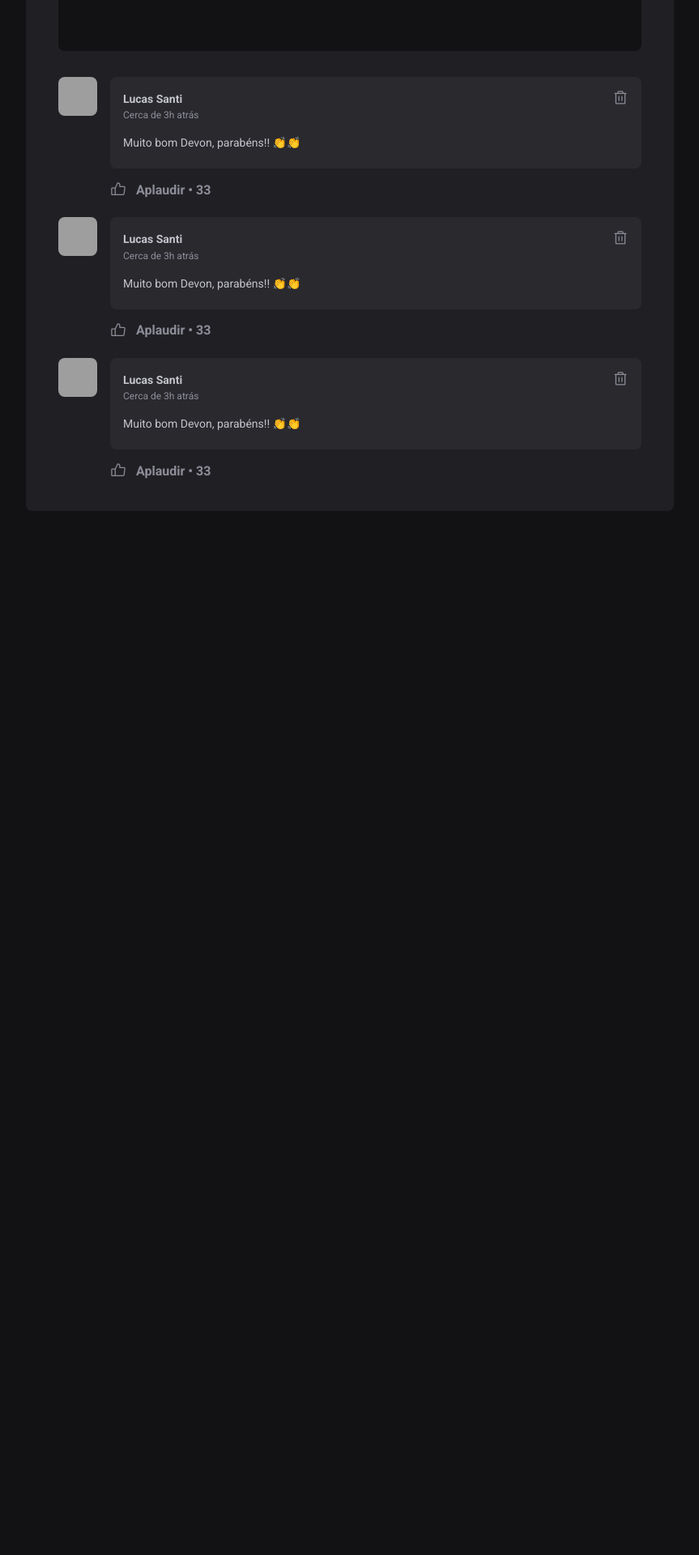
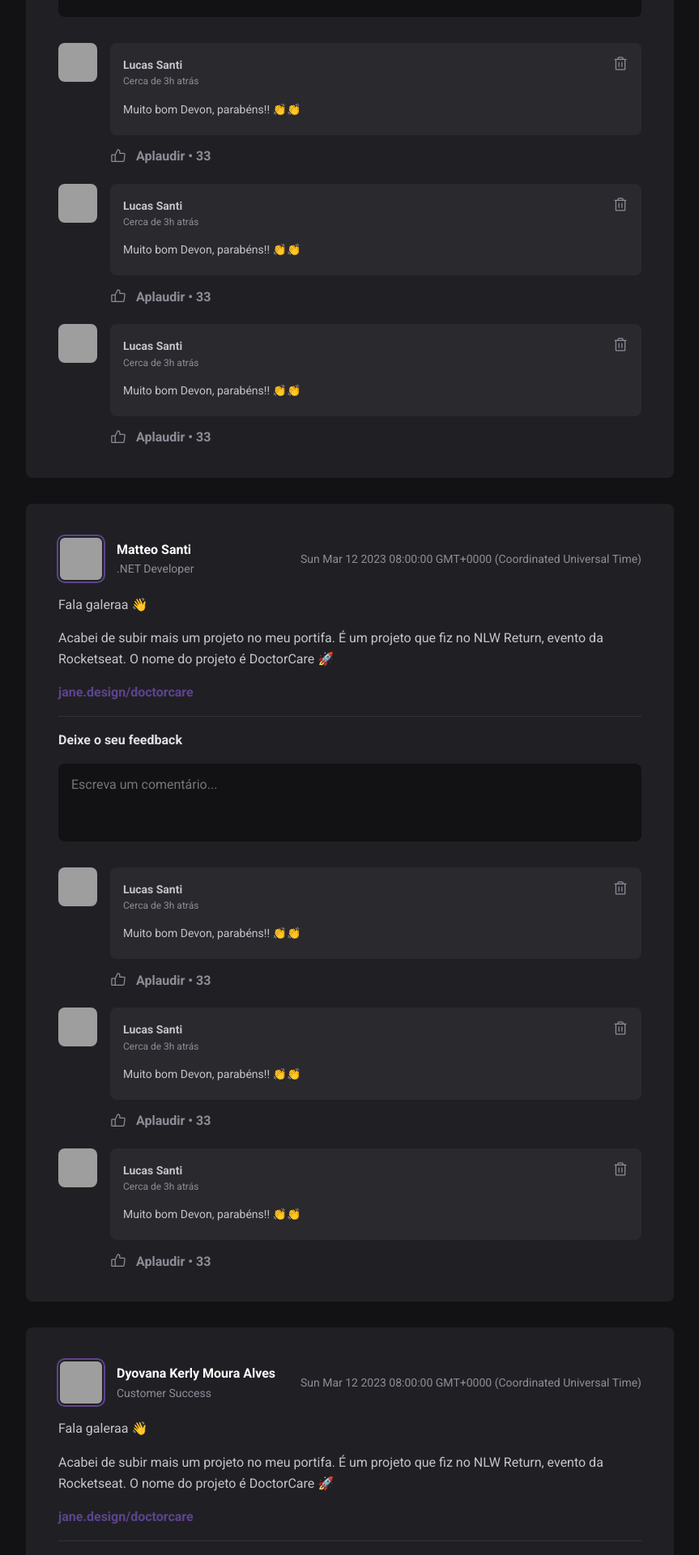
Before and after one commit to idlucassanti/ignite.react.feed, a React (Vite) app: page / in a window 1280 px wide. Shown: the part 500-2420 px from the top of the page at 81% size, without its empty margins (352-1215 px from the left). Before the commit the page ends 1163 px from the top, so only its background shows below. Built offline with nearby package versions, Linux system fonts and the light colour scheme; grey boxes are pictures that could not be loaded.

Commit message:
[12] Componente Post com Iteração

```diff
--- a/src/App.jsx
+++ b/src/App.jsx
@@ -3,6 +3,51 @@ import styles from './App.module.css'
 import { Header } from './components/Header'
 import { Sidebar } from './components/Sidebar'
 import { Post } from './components/Post'
+
+const posts = [
+  {
+    id: 1,
+    author: {
+      name: 'Lucas Santi',
+      avatar: 'https://github.com/idlucassanti.png',
+      role: 'CEO @conjugebrasil'
+    },
+    publishAt: new Date('2023-03-10 16:30:00'),
+    content: [
+      { type: 'paragraphy', content: 'Fala galeraa 👋'},
+      { type: 'paragraphy', content: 'Acabei de subir mais um projeto no meu portifa. É um projeto que fiz no NLW Return, evento da Rocketseat. O nome do projeto é DoctorCare 🚀'},
+      { type: 'link', content: 'jane.design/doctorcare'}
+    ]
+  },
+  {
+    id: 2,
+    author: {
+      name: 'Matteo Santi',
+      avatar: 'https://media.licdn.com/dms/image/C4D03AQHHGogTssoMgA/profile-displayphoto-shrink_800_800/0/1653535919452?e=1684368000&v=beta&t=C1bIbdwBJx_lICc0E2JiJepZv96pE_58ZoXm389xQ7Q',
+      role: '.NET Developer'
+    },
+    publishAt: new Date('2023-03-12 08:00:00'),
+    content: [
+      { type: 'paragraphy', content: 'Fala galeraa 👋'},
+      { type: 'paragraphy', content: 'Acabei de subir mais um projeto no meu portifa. É um projeto que fiz no NLW Return, evento da Rocketseat. O nome do projeto é DoctorCare 🚀'},
+      { type: 'link', content: 'jane.design/doctorcare'}
+    ]
+  },
+  {
+    id: 3,
+    author: {
+      name: 'Dyovana Kerly Moura Alves',
+      avatar: 'https://media.licdn.com/dms/image/C4E03AQHn7wXSxPaXzQ/profile-displayphoto-shrink_800_800/0/1654555932617?e=1684368000&v=beta&t=zp-dVFWfXYDDYKYrqJYfjbDcQRvShzxhOKXYCRdok3k',
+      role: 'Customer Success'
+    },
+    publishAt: new Date('2023-03-12 08:00:00'),
+    content: [
+      { type: 'paragraphy', content: 'Fala galeraa 👋'},
+      { type: 'paragraphy', content: 'Acabei de subir mais um projeto no meu portifa. É um projeto que fiz no NLW Return, evento da Rocketseat. O nome do projeto é DoctorCare 🚀'},
+      { type: 'link', content: 'jane.design/doctorcare'}
+    ]
+  },
+]
 
 export function App() {
   return (
@@ -13,7 +58,14 @@ export function App() {
         <Sidebar />
 
         <div>
-          <Post author="Lucas Santi" content="Conteúdo teste 1 LS"/>
+          {posts.map((post, i) => (
+            <Post
+              key={post.id}
+              author={post.author}
+              content={post.content}
+              publishAt={post.publishAt}
+            />
+          ))}
         </div>
       </div>
     </div>
--- a/src/components/Post.jsx
+++ b/src/components/Post.jsx
@@ -2,28 +2,31 @@ import styles from './Post.module.css'
 import { Comment } from './Comment'
 import { Avatar } from './Avatar'
 
-export function Post(props) {
+export function Post({ author, content, publishAt }) {
+
   return (
     <div className={styles.post}>
       <header>
-        <Avatar src="https://github.com/idlucassanti.png" />
+        <Avatar src={author.avatar} />
 
         <div className={styles.authorInfos}>
-          <span>Lucas Santi</span>
-          <strong>.NET Developer</strong>
+          <span>{author.name}</span>
+          <strong>{author.role}</strong>
         </div>
-
-        <time title='12 de Março às 05:14h' dateTime='2023-03-12 05:14:00' className={styles.publishAt}>Publicado há 1h</time>
+        <time title='12 de Março às 05:14h' dateTime='2023-03-12 05:14:00' className={styles.publishAt}>{publishAt.toString()}</time>
       </header>
 
       <div className={styles.content}>
-        <p>Fala galeraa 👋</p>
-
-        <p>Acabei de subir mais um projeto no meu portifa. É um projeto que fiz no NLW Return, evento da Rocketseat. O nome do projeto é DoctorCare 🚀</p>
-
-        <p><a href=''>jane.design/doctorcare</a></p>
-
-        <p><a href=''>#novoprojeto</a>{' '}<a href=''>#nlw</a>{' '}<a href=''>#rocketseat</a></p>
+        {content.map((item, i) => {
+          switch (item.type) {
+            case 'paragraphy':
+              return <p>{item.content}</p>
+            case 'link':
+              return <p><a href=''>{item.content}</a></p>
+            default:
+              break;
+          }
+        })}
       </div>
 
       <form>
--- a/src/components/Post.module.css
+++ b/src/components/Post.module.css
@@ -17,7 +17,7 @@
 .authorInfos {
   display: flex;
   flex-direction: column;
-  align-items: center;
+  align-items: flex-start;
 }
 
 .authorInfos span {
```
